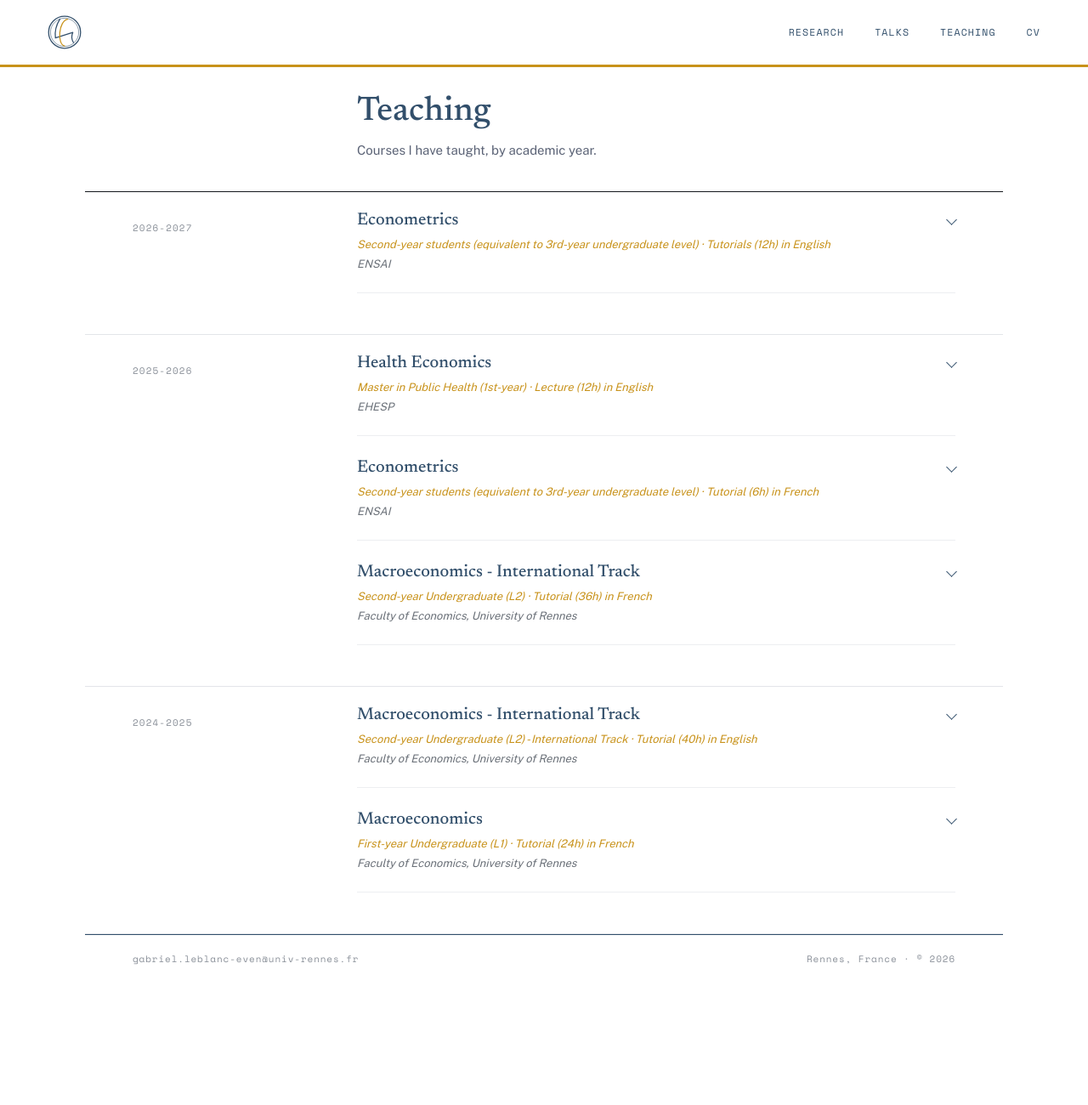
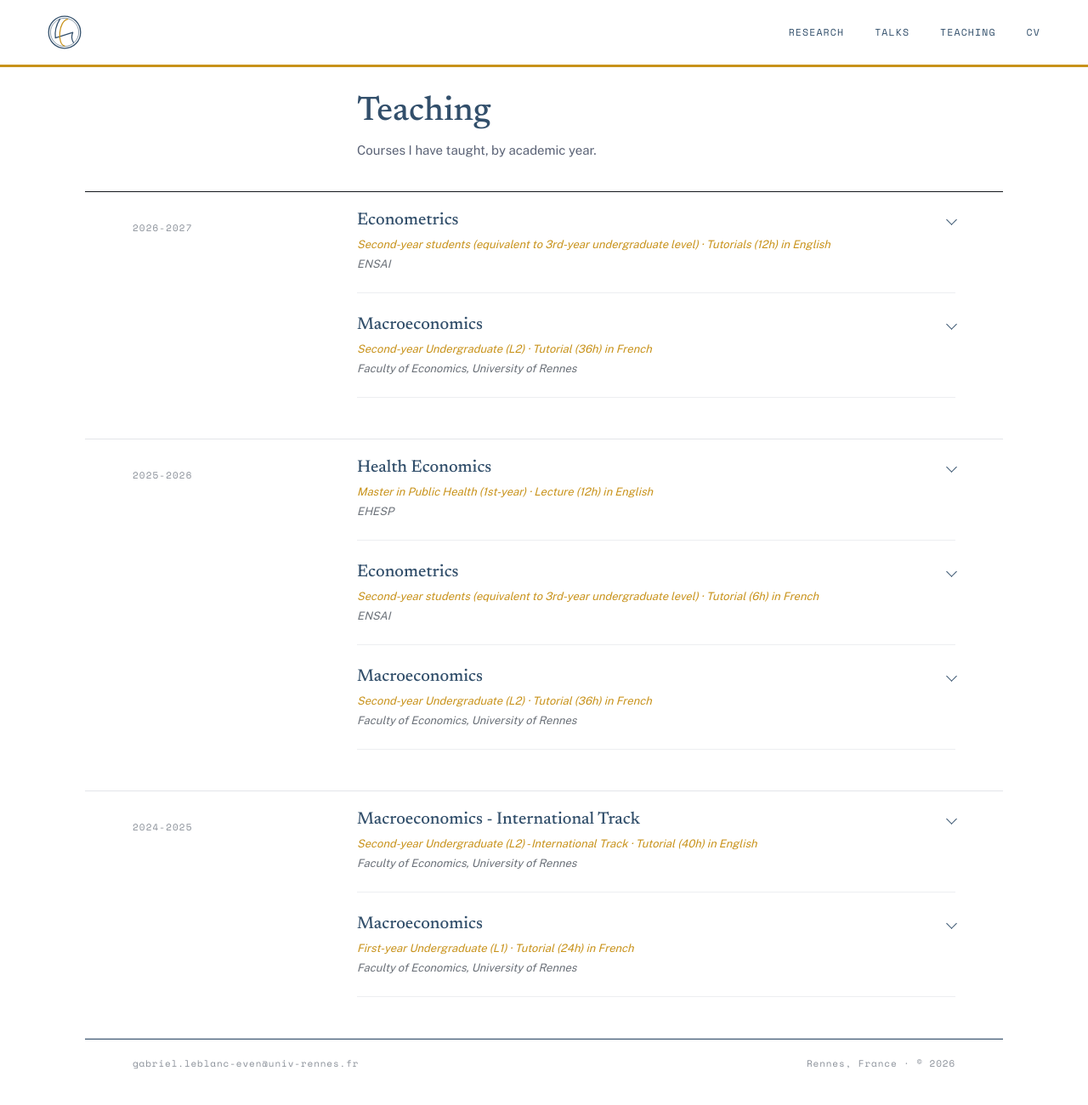
Before and after one commit to gabriel-leblanceven/gabriel-leblanceven.github.io, a Jekyll site: the page built from _pages/teaching.md, in a window 1280 px wide. Shown: the whole page at 85% size. Built offline with Jekyll 4.4.1, drawn with Linux system fonts in a browser that asks for light colours; a script bundle is joined from its source files by our own code; library files that are not in the unit come from our copies; before the commit the page ends 1177 px from its top, so only the background shows below that.

Commit message:
Teaching: drop "International Track" from 2025-2026 L2 macro, add it for 2026-2027
Co-Authored-By: Claude Opus 5.5 <noreply@anthropic.com>

```diff
--- a/_data/teaching.yml
+++ b/_data/teaching.yml
@@ -4,6 +4,13 @@
   institution: "ENSAI"
   year: "2026-2027"
   description: "These tutorials help ENSAI students deepen their command of econometric techniques and causal inference methods."
+
+- title: "Macroeconomics"
+  level: "Second-year Undergraduate (L2)"
+  role: "Tutorial (36h) in French"
+  institution: "Faculty of Economics, University of Rennes"
+  year: "2026-2027"
+  description: "This tutorial supports group projects in which students analyse a macroeconomic crisis using tools covered in the course. Students are expected to connect their work to macroeconomic theories and produce a structured analysis of the chosen crisis."
 
 - title: "Health Economics"
   level: "Master in Public Health (1st-year)"
@@ -19,7 +26,7 @@
   year: "2025-2026"
   description: "This tutorial is designed for students in the ENSAI–Paris Dauphine double degree programme to strengthen their understanding of econometrics at undergraduate level in economics."
 
-- title: "Macroeconomics - International Track"
+- title: "Macroeconomics"
   level: "Second-year Undergraduate (L2)"
   role: "Tutorial (36h) in French"
   institution: "Faculty of Economics, University of Rennes"
```
